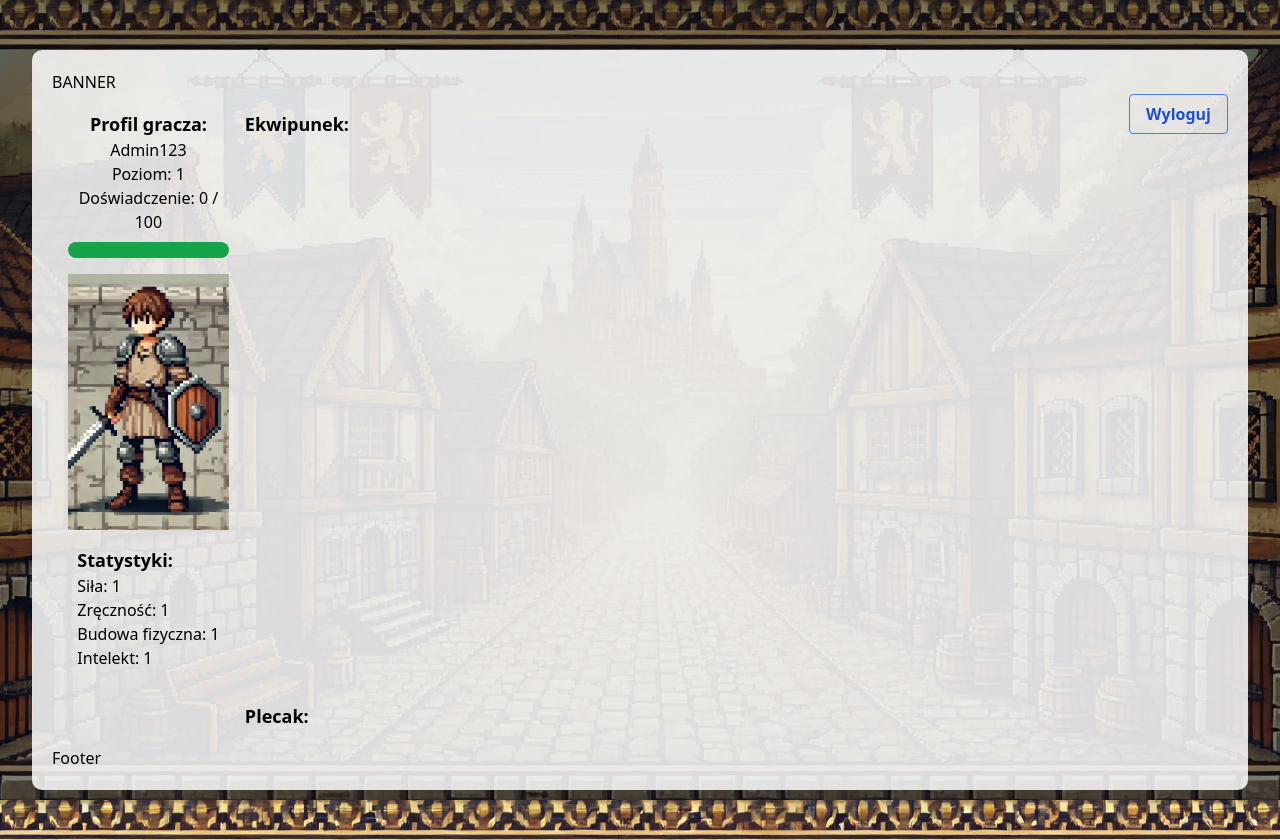
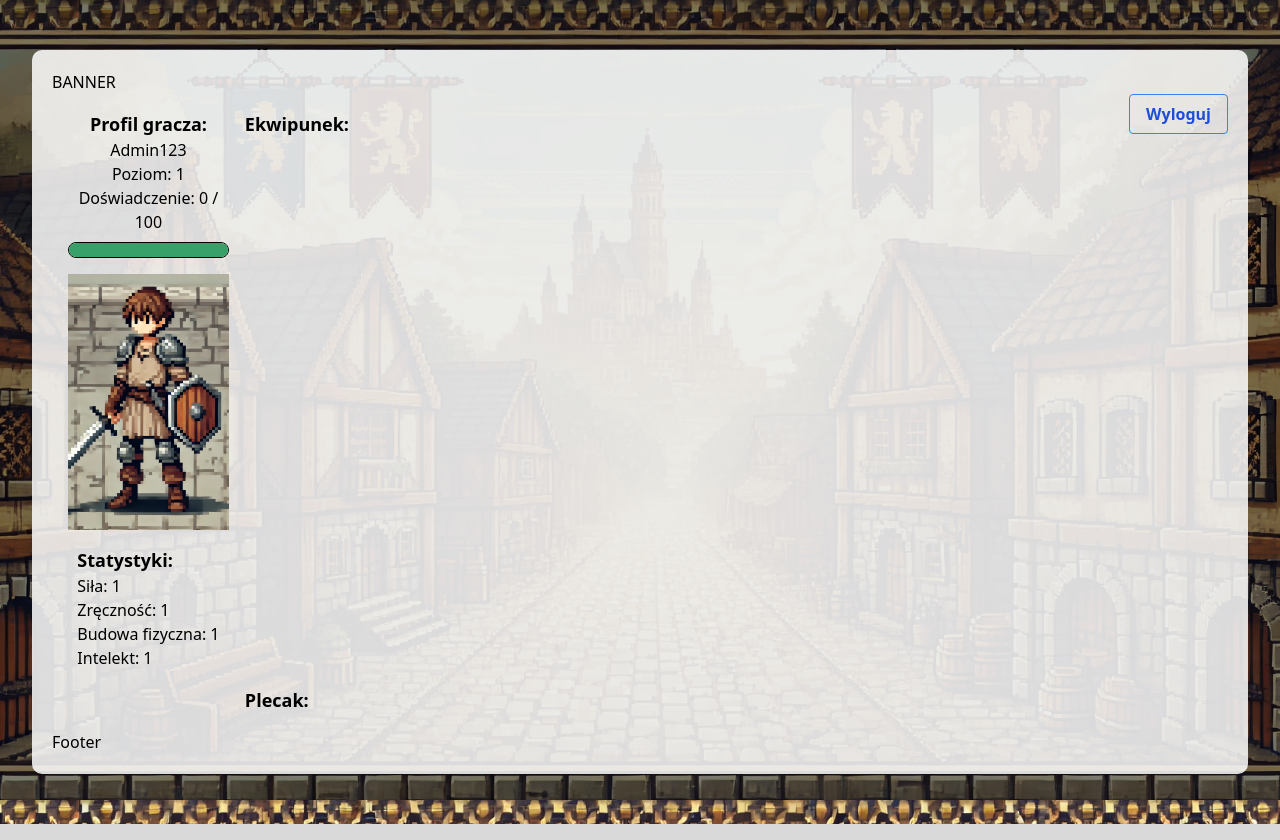
Before and after one commit to Exhil95/klon_gladiatusa, a Django app: page /user_profile/profil/ in a window 1280 px wide. Run offline with Django 5.2, Linux system fonts and the light colour scheme; a user stored in the database is signed in; data comes from the database, SQL or seed files in the repository; both versions use the stored data as it was after the commit; some libraries are stand-ins or nearby versions.

Commit message:
zmiana admin.py i ulepszenie profilu

```diff
--- a/klon/static/css/custom.css
+++ b/klon/static/css/custom.css
@@ -25,3 +25,18 @@ body {
     max-height: 95%;
     border-radius: 10px;
 }
+
+.experience-bar {
+    width: 100%;
+    background-color: transparent;
+    border: 1px solid black;
+    border-radius: 9999px;
+    height: 1rem;
+    margin-top: 0.5rem;
+}
+
+.experience-bar-fill {
+    background-color: #38a169;
+    height: 100%;
+    border-radius: 9999px;
+}
--- a/klon/user_profile/forms.py
+++ b/klon/user_profile/forms.py
@@ -13,7 +13,13 @@ class RozdielPktStatystyk(forms.ModelForm):
 
     def clean(self):
         cleaned_data = super().clean()
+        print(f"Wyczyszczone dane: {cleaned_data}")
         pkt = sum(filter(None, cleaned_data.values()))
+        print(f"Suma rozdanych pkt: {pkt}")
+        print(f"Pkt możliwe do rozdania: {self.instance.stat_points}")
         if pkt > self.instance.stat_points:
             raise forms.ValidationError("Nie masz tylu punktów do rozdania")
+        for field, value in cleaned_data.items():
+            if value < 0:
+                raise forms.ValidationError("Nie można odejmować punktów")
         return cleaned_data
--- a/klon/user_profile/models.py
+++ b/klon/user_profile/models.py
@@ -12,15 +12,14 @@ class UserProfile(models.Model):
     experience = models.IntegerField(default=0)
     stat_points = models.IntegerField(default=0)
 
-
     def lvlup_exp(self):
         return math.floor(100 * (self.level ** 1.5))
 
     def dodaj_exp(self, exp):
         self.experience += exp
         while self.experience >= self.lvlup_exp():
-
             self.experience -= self.lvlup_exp()
+            self.lvlup()
         self.save()
 
     def lvlup(self):
--- a/klon/user_profile/templates/profil_gracza/profil.html
+++ b/klon/user_profile/templates/profil_gracza/profil.html
@@ -24,8 +24,8 @@ Profil gracza
             <div class="capitalize">{{ player.user.username }}</div>
             <div>Poziom: {{ player.level }}</div>
             <div>Doświadczenie: {{ player.experience }} / {{ player.lvlup_exp }}</div>
-            <div class="w-full bg-gray-200 rounded-full h-4 mt-2">
-                <div class="bg-green-600 h-4 rounded-full" style="width: {{ player.experience|divisibleby:player.lvlup_exp|floatformat:2 }}%"></div>
+            <div class="experience-bar">
+                <div class="experience-bar-fill" style="width: {{ experience_percentage }}%"></div>
             </div>
         </div>
         <div class="mt-4">
@@ -35,20 +35,13 @@ Profil gracza
             <div>
                 <h3 class="font-bold text-lg">Statystyki:</h3>
             </div>
-            <div>Siła: {{ player.strength }}</div>
-            <div>Zręczność: {{ player.dexterity }}</div>
-            <div>Budowa fizyczna: {{ player.constitution }}</div>
-            <div>Intelekt: {{ player.intelligence }}</div>
-            <div class="mt-4">
-                {% if form %}
-                    <h3 class="font-bold text-lg">Masz {{ player.stat_points }} punktów do rozdania</h3>
-                    <form method="POST" action="{% url 'allocate_stats' %}" class="mt-2">
-                        {% csrf_token %}
-                        {{ form.as_p }}
-                        <button type="submit" class="mt-2 bg-blue-500 text-white py-2 px-4 rounded">Zapisz</button>
-                    </form>
-                {% endif %}
-            </div>
+            <div>Siła: {{ player.strength }} {% if player.stat_points > 0 %}<a href="{% url 'rozdaj_statystyki' %}?stat=strength" class="bg-blue-500 text-white py-1 px-2 rounded">+</a>{% endif %}</div>
+            <div>Zręczność: {{ player.dexterity }} {% if player.stat_points > 0 %}<a href="{% url 'rozdaj_statystyki' %}?stat=dexterity" class="bg-blue-500 text-white py-1 px-2 rounded">+</a>{% endif %}</div>
+            <div>Budowa fizyczna: {{ player.constitution }} {% if player.stat_points > 0 %}<a href="{% url 'rozdaj_statystyki' %}?stat=constitution" class="bg-blue-500 text-white py-1 px-2 rounded">+</a>{% endif %}</div>
+            <div>Intelekt: {{ player.intelligence }} {% if player.stat_points > 0 %}<a href="{% url 'rozdaj_statystyki' %}?stat=intelligence" class="bg-blue-500 text-white py-1 px-2 rounded">+</a>{% endif %}</div>
+            {% if player.stat_points > 0 %} <div class="mt-4">
+                <h3 class="font-bold text-lg">Masz {{ player.stat_points }} punktów do rozdania</h3>
+            </div> {% endif %}
         </div>
     </div>
     <div class="col-span-5">
@@ -60,6 +53,15 @@ Profil gracza
         <div class="col-start-2 font-bold text-lg">Plecak:</div>
     </div>
 </div>
+{% if messages %}
+    <div class="mt-4">
+        {% for message in messages %}
+            <div class="bg-green-500 text-white p-2 rounded mb-2">
+                {{ message }}
+            </div>
+        {% endfor %}
+    </div>
+{% endif %}
 {% endblock %}
 
 {% block footer %}
--- a/klon/user_profile/urls.py
+++ b/klon/user_profile/urls.py
@@ -4,5 +4,4 @@ from . import views
 urlpatterns = [
     path('profil/', views.WidokProfilu.as_view(), name='profil'),
     path('profil/rozdaj/', views.WidokRozdaniaStaystyk.as_view(), name='rozdaj_statystyki'),
-
 ]
--- a/klon/user_profile/views.py
+++ b/klon/user_profile/views.py
@@ -2,10 +2,9 @@ from django.shortcuts import render, redirect
 from django.contrib.auth.decorators import login_required
 from django.contrib import messages
 from django.views import View
-from django.views.generic import TemplateView, FormView
+from django.views.generic import TemplateView
 from django.contrib.auth.mixins import LoginRequiredMixin
 from .models import UserProfile
-from .forms import RozdielPktStatystyk
 
 
 class BazaWidokuProfilu(LoginRequiredMixin, View):
@@ -25,27 +24,29 @@ class WidokProfilu(BazaWidokuProfilu, TemplateView):
         context = super().get_context_data(**kwargs)
         player = self.get_user_profile()
         if isinstance(player, UserProfile):
+            player.dodaj_exp(0)
+            experience_percentage = (player.experience / player.lvlup_exp()) * 100
+            print(f"Dostępne pkt stystyk: {player.stat_points}")
+            print(f"Procent doświadczenia: {experience_percentage}%")
             context.update({
                 "player": player,
-                "form": RozdielPktStatystyk(instance=player) if player.stat_points > 0 else None
+                "experience_percentage": experience_percentage,
             })
         return context
 
-class WidokRozdaniaStaystyk(BazaWidokuProfilu, FormView):
-    form_class = RozdielPktStatystyk
-    template_name = "profil_gracza/profil.html"
+class WidokRozdaniaStaystyk(BazaWidokuProfilu, View):
 
-    def form_valid(self, form):
+    def get(self, request, *args, **kwargs):
         player = self.get_user_profile()
-        if isinstance(player, UserProfile):
-            allocated_points = sum(filter(None, form.cleaned_data.values()))
-            if allocated_points <= player.stat_points:
-                player.stat_points -= allocated_points
-                for field, value in form.cleaned_data.items():
-                    if value:
-                        setattr(player, field, getattr(player, field) + value)
+        stat = request.GET.get('stat')
+        if stat and player.stat_points > 0:
+            if hasattr(player, stat):
+                setattr(player, stat, getattr(player, stat) + 1)
+                player.stat_points -= 1
                 player.save()
-                messages.success(self.request, "Punkty statystyk zostały rozdane!")
+                messages.success(request, f"Punkt dodany do {stat}!")
             else:
-                messages.error(self.request, "Nie masz wystarczającej liczby punktów!")
+                messages.error(request, "Nieprawidłowa statystyka!")
+        else:
+            messages.error(request, "Nie masz wystarczającej liczby punktów!")
         return redirect("profil")
```
Also changed, not shown: klon/user_profile/admin.py (+22 -1 lines), klon/db.sqlite3.
